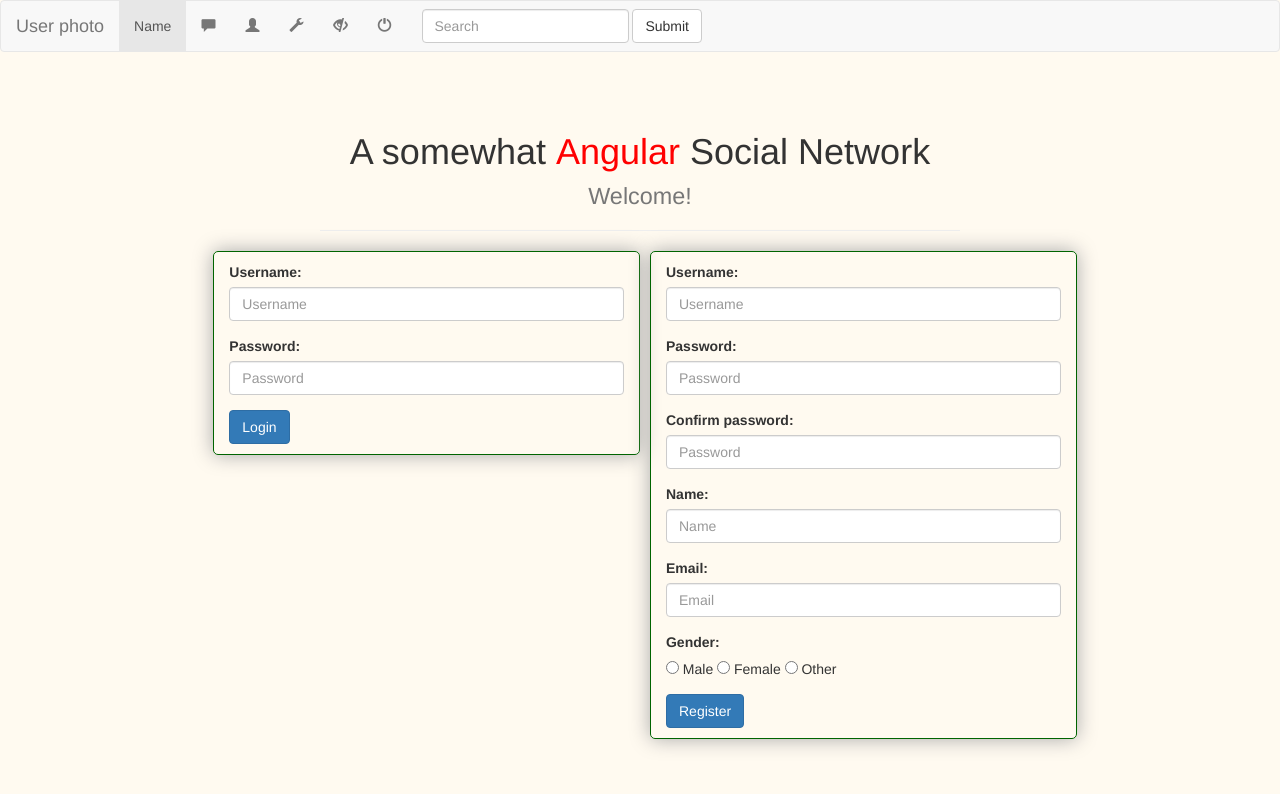
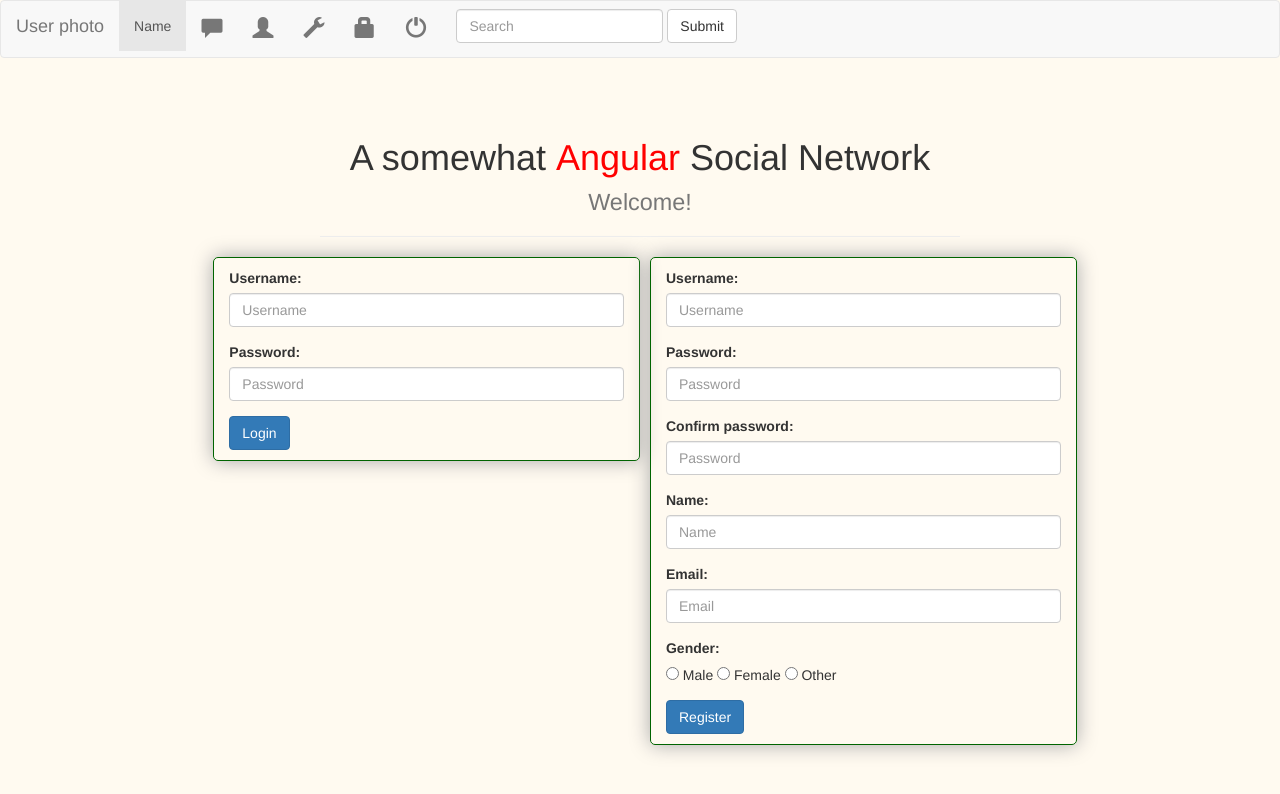
Before and after one commit to straho99/Straho-s-Network, a plain HTML site: page index.html in a window 1280 px wide. Drawn offline with nearby package versions, Linux system fonts and the light colour scheme; some icons are missing.

Commit message:
Added glyphicons font

```diff
--- a/index.html
+++ b/index.html
@@ -26,11 +26,11 @@
             <div class="collapse navbar-collapse" id="bs-example-navbar-collapse-1">
                 <ul class="nav navbar-nav">
                     <li class="active"><a href="#">Name <span class="sr-only">(current)</span></a></li>
-                    <li><a href="#"><span class="glyphicon glyphicon-comment"></span></a></li>
-                    <li><a href="#"><span class="glyphicon glyphicon-user"></span></a></li>
-                    <li><a href="#"><span class="glyphicon glyphicon-wrench"></span></a></li>
-                    <li><a href="#"><span class="glyphicon glyphicon-eye-close"></span></a></li>
-                    <li><a href="#"><span class="glyphicon glyphicon-off"></span></a></li>
+                    <li><a href="#"><span class="glyphicon glyphicon-comment menu-icon"></span></a></li>
+                    <li><a href="#"><span class="glyphicon glyphicon-user menu-icon"></span></a></li>
+                    <li><a href="#"><span class="glyphicon glyphicon-wrench menu-icon"></span></a></li>
+                    <li><a href="#"><span class="glyphicon glyphicon-lock menu-icon"></span></a></li>
+                    <li><a href="#"><span class="glyphicon glyphicon-off menu-icon"></span></a></li>
                 </ul>
                 <form class="navbar-form navbar-left" role="search">
                     <div class="form-group">
--- a/styles/main.css
+++ b/styles/main.css
@@ -1,3 +1,5 @@
+@import url("//netdna.bootstrapcdn.com/bootstrap/3.0.0/css/bootstrap-glyphicons.css");
+
 body {
     font-family: Helvetica, Arial, sans-serif;
     background-color: floralwhite !important;
@@ -22,3 +24,7 @@ h1 {
     font-family: "Helvetica Neue";
     color: red;
 }
+
+.menu-icon {
+    font-size: 1.5em;
+}
```
